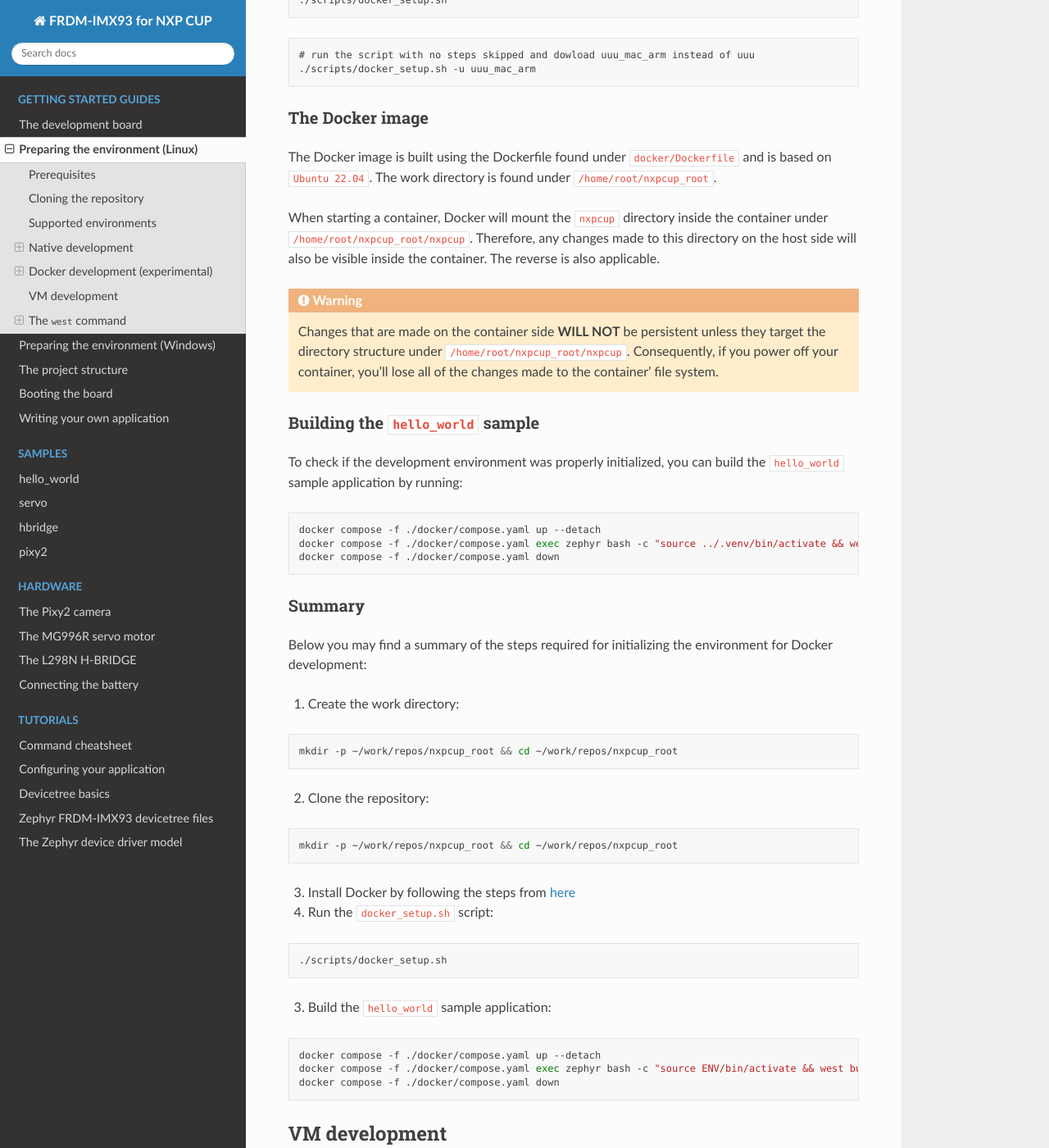
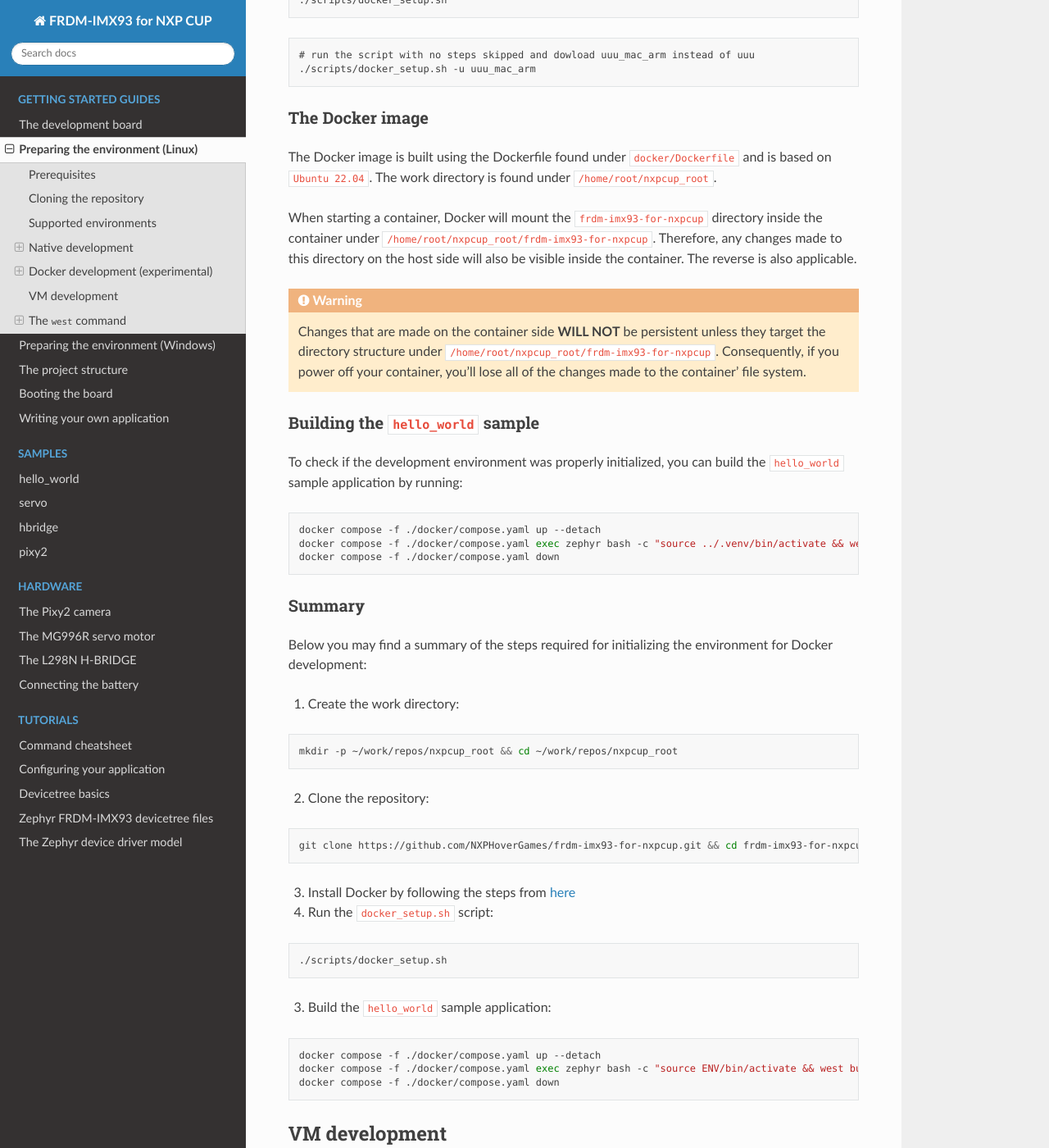
Before and after one commit to NXPHoverGames/frdm-imx93-for-nxpcup, a Sphinx documentation site: the page built from doc/linux_setup.rst, in a window 1280 px wide and 1400 px high, scrolled down 6898 px. Shown: the whole window at 82% size. Built offline with Sphinx 7.4.7 and the Read the Docs theme 3.1.0, drawn with Linux system fonts in a browser that asks for light colours; some of the changed text lies outside the part shown.

Commit message:
doc: linux_setup: update repository name
Update the repository name.

Signed-off-by: Laurentiu Mihalcea <laurentiu.mihalcea@nxp.com>

```diff
--- a/doc/linux_setup.rst
+++ b/doc/linux_setup.rst
@@ -65,7 +65,7 @@ To clone the project repository:
 
 .. code-block:: bash
 
-   git clone https://github.com/LaurentiuM1234/nxpcup.git && cd nxpcup
+   git clone https://github.com/NXPHoverGames/frdm-imx93-for-nxpcup.git && cd frdm-imx93-for-nxpcup
 
 .. warning::
 
@@ -159,7 +159,7 @@ Below you may find some snippets, which demonstrate how the script can be run:
 
 .. note::
 
-   Please make sure your current directory is ``~/work/repos/nxpcup_root/nxpcup``.
+   Please make sure your current directory is ``~/work/repos/nxpcup_root/frdm-imx93-for-nxpcup``.
 
 .. note::
 
@@ -200,7 +200,7 @@ see the following, newly created directories:
    ├── .venv
    ├── .west
    ├── modules
-   ├── nxpcup
+   ├── frdm-imx93-for-nxpcup
    ├── zephyr
    └── zephyr-sdk-0.17.2
 
@@ -212,7 +212,7 @@ Their meaning is described below:
 * ``zephyr``: source code of the Zephyr RTOS
 * ``zephyr-sdk-0.17.2``: toolchain directory
 
-Additionally, the ``uuu`` binary is placed under: ``nxpcup/boot/uuu``.
+Additionally, the ``uuu`` binary is placed under: ``frdm-imx93-for-nxpcup/boot/uuu``.
 
 .. note::
 
@@ -259,7 +259,7 @@ environment for native development:
 
 .. code-block:: bash
 
-    git clone https://github.com/LaurentiuM1234/nxpcup.git && cd nxpcup
+    git clone https://github.com/NXPHoverGames/frdm-imx93-for-nxpcup.git && cd frdm-imx93-for-nxpcup
 
 3. Run the ``setup.sh`` script:
 
@@ -343,7 +343,7 @@ Below you may find some snippets, which demonstrate how the script can be run:
 
 .. note::
 
-   Please make sure your current directory is ``~/work/repos/nxpcup_root/nxpcup``.
+   Please make sure your current directory is ``~/work/repos/nxpcup_root/frdm-imx93-for-nxpcup``.
 
 .. code-block:: text
 
@@ -362,15 +362,15 @@ The Docker image is built using the Dockerfile found under ``docker/Dockerfile``
 and is based on ``Ubuntu 22.04``. The work directory is found under
 ``/home/root/nxpcup_root``.
 
-When starting a container, Docker will mount the ``nxpcup`` directory inside
-the container under ``/home/root/nxpcup_root/nxpcup``. Therefore, any
+When starting a container, Docker will mount the ``frdm-imx93-for-nxpcup`` directory inside
+the container under ``/home/root/nxpcup_root/frdm-imx93-for-nxpcup``. Therefore, any
 changes made to this directory on the host side will also be visible inside
 the container. The reverse is also applicable.
 
 .. warning::
 
    Changes that are made on the container side **WILL NOT** be persistent
-   unless they target the directory structure under ``/home/root/nxpcup_root/nxpcup``.
+   unless they target the directory structure under ``/home/root/nxpcup_root/frdm-imx93-for-nxpcup``.
    Consequently, if you power off your container, you'll lose all of the
    changes made to the container' file system.
 
@@ -402,7 +402,7 @@ environment for Docker development:
 
 .. code-block:: bash
 
-   mkdir -p ~/work/repos/nxpcup_root && cd ~/work/repos/nxpcup_root
+   git clone https://github.com/NXPHoverGames/frdm-imx93-for-nxpcup.git && cd frdm-imx93-for-nxpcup
 
 3. Install Docker by following the steps from `here <https://docs.docker.com/engine/install/>`__
 
```
